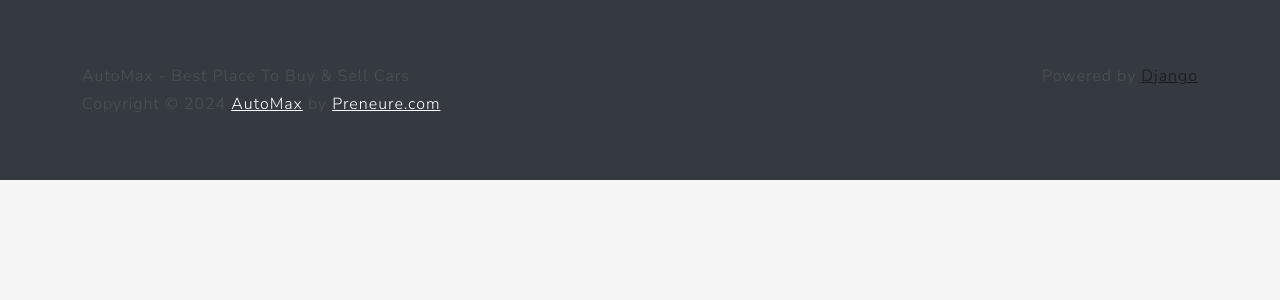
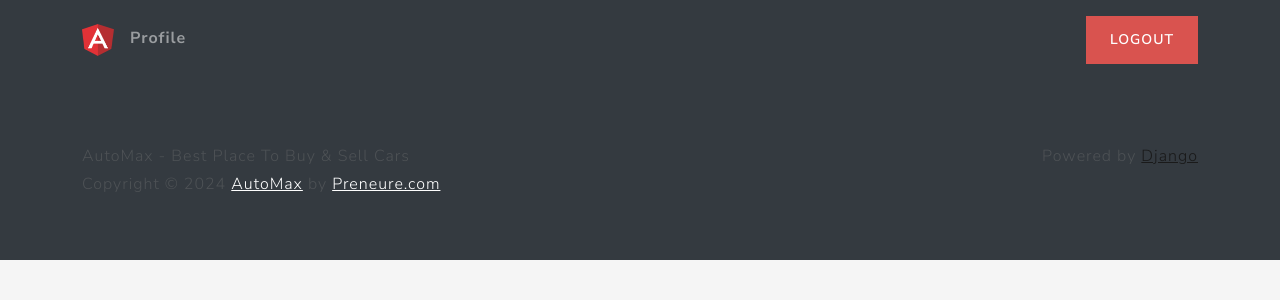
Before and after one commit to MuKuSh11/Django---Car-Buying-and-Selling-Platform, a Django app: page /home/ in a window 1280 px wide. Shown: the top 300 px of the page. Run offline with Django 5.2, Linux system fonts and the light colour scheme; a user stored in the database is signed in; some libraries are stand-ins or nearby versions.

Commit message:
Implement header and logout feature

```diff
--- a/src/main/templates/base/base.html
+++ b/src/main/templates/base/base.html
@@ -23,6 +23,27 @@
         </div>
         {% endfor %}
     {% endif %}
+    {% block 'header' %}
+    <header class="p-3 bg-dark text-white w-100 nav-masthead">
+        <div class="container">
+            <div class="d-flex flex-wrap align-items-center justify-content-center justify-content-lg-start">
+                <a href="{% url 'home' %}" class="d-flex align-items-center mb-2 mb-lg-0 text-white text-decoration-none">
+                    <img src="{% static 'images/logo.png' %}" alt="Logo" class="bi me-2" width="32" height="32" aria-label="Bootstrap">
+                </a>
+                {% if request.user.is_authenticated %}
+                <ul class="nav col-12 col-lg-auto me-lg-auto mb-2 justify-content-center mb-md-0">
+                    <li>
+                        <a href="#" class="nav-link px-2">Profile</a>
+                    </li>
+                </ul>
+                <div class="text-end">
+                    <a href="{% url 'logout' %}" type="button" class="btn btn-danger">Logout</a>
+                </div>
+                {% endif %}
+            </div>
+        </div>
+    </header>
+    {% endblock %}
     {% block 'body' %}
     {% endblock %}
 </body>
--- a/src/users/urls.py
+++ b/src/users/urls.py
@@ -1,8 +1,9 @@
 from django.urls import path
 
-from .views import login_view, RegisterView
+from .views import login_view, RegisterView, logout_view
 
 urlpatterns = [
     path("login/", login_view, name="login" ),
     path("register/", RegisterView.as_view(), name="register"),
+    path("logout/", logout_view, name="logout"),
 ]
```
Also changed, not shown: src/users/views.py (+8 -1 lines), src/db.sqlite3.
